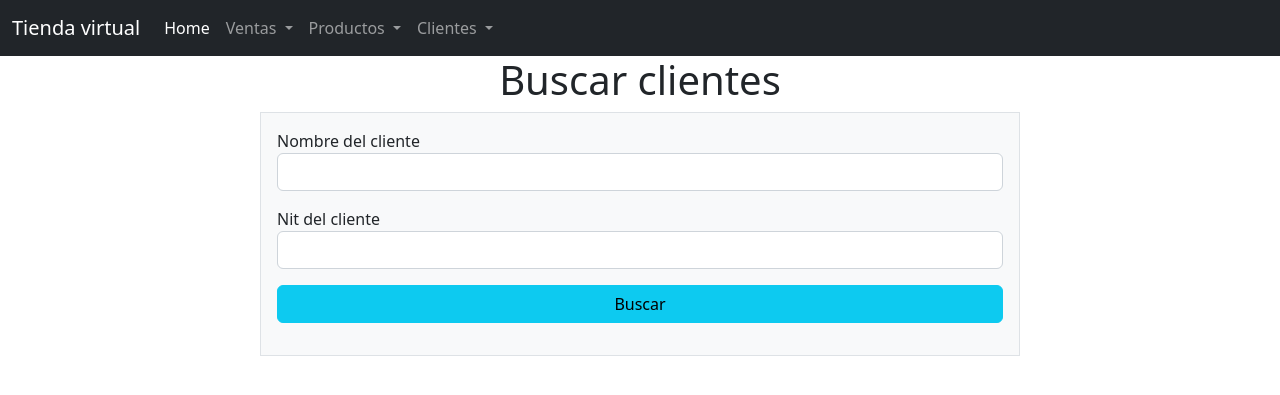
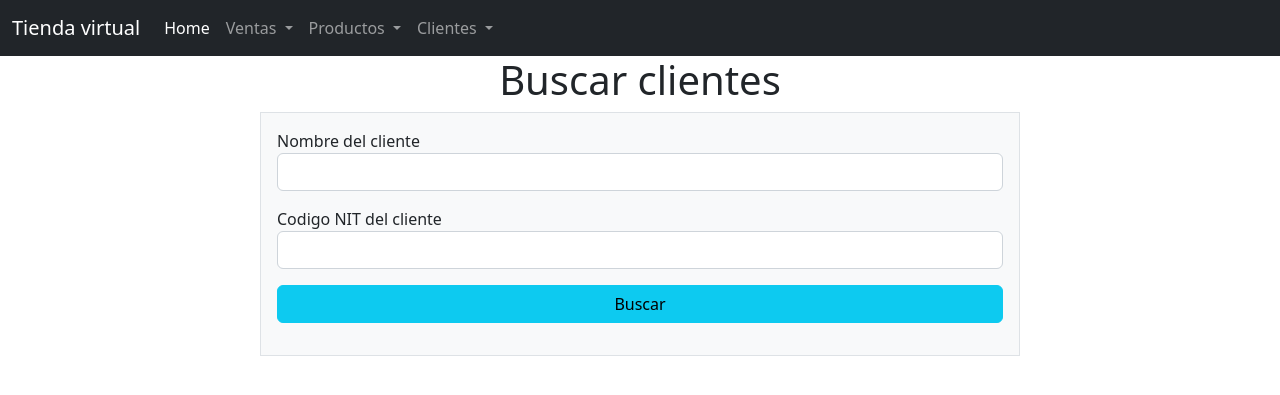
Before and after one commit to Howie1288/Practica-No-9, a PHP site: page /buscar.php in a window 1280 px wide. Shown: the top 395 px of the page. Run offline with PHP 8.4, Linux system fonts and the light colour scheme.

```diff
--- a/vistas/clientes/buscar.php
+++ b/vistas/clientes/buscar.php
@@ -3,7 +3,7 @@
     <div class="container">
         <h1 class="text-center">Buscar clientes</h1>
         <div class="row justify-content-center">
-            <form action="/crud_practica9/controladores/clientes/buscar.php" method="GET" class="col-lg-8 border bg-light p-3">
+            <form action="/Practica-No-9/controladores/clientes/buscar.php" method="GET" class="col-lg-8 border bg-light p-3">
                 <div class="row mb-3">
                     <div class="col">
                         <label for="cliente_nombre">Nombre del cliente</label>
@@ -12,7 +12,7 @@
                 </div>
                 <div class="row mb-3">
                     <div class="col">
-                        <label for="cliente_nit">Nit del cliente</label>
+                        <label for="cliente_nit">Codigo NIT del cliente</label>
                         <input type="text" name="cliente_nit" id="cliente_nit" class="form-control">
                     </div>
                 </div>
```
